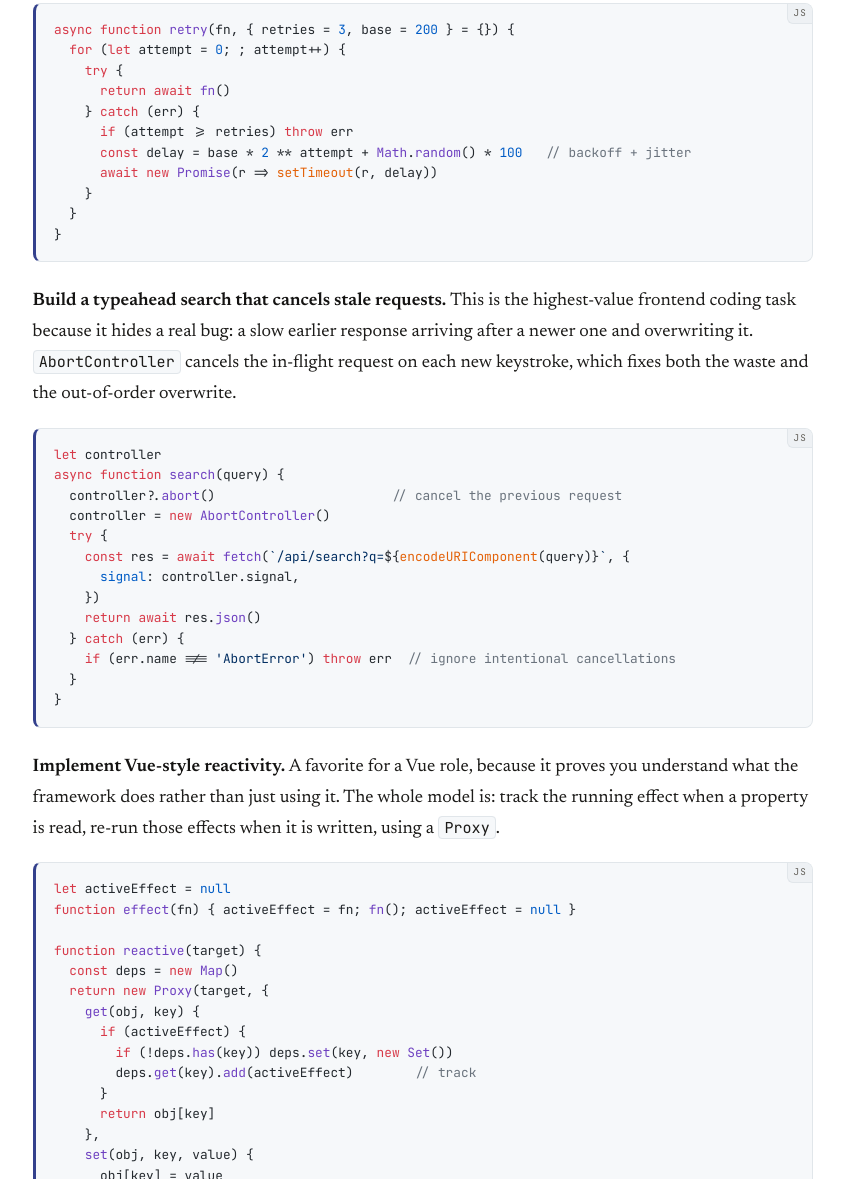
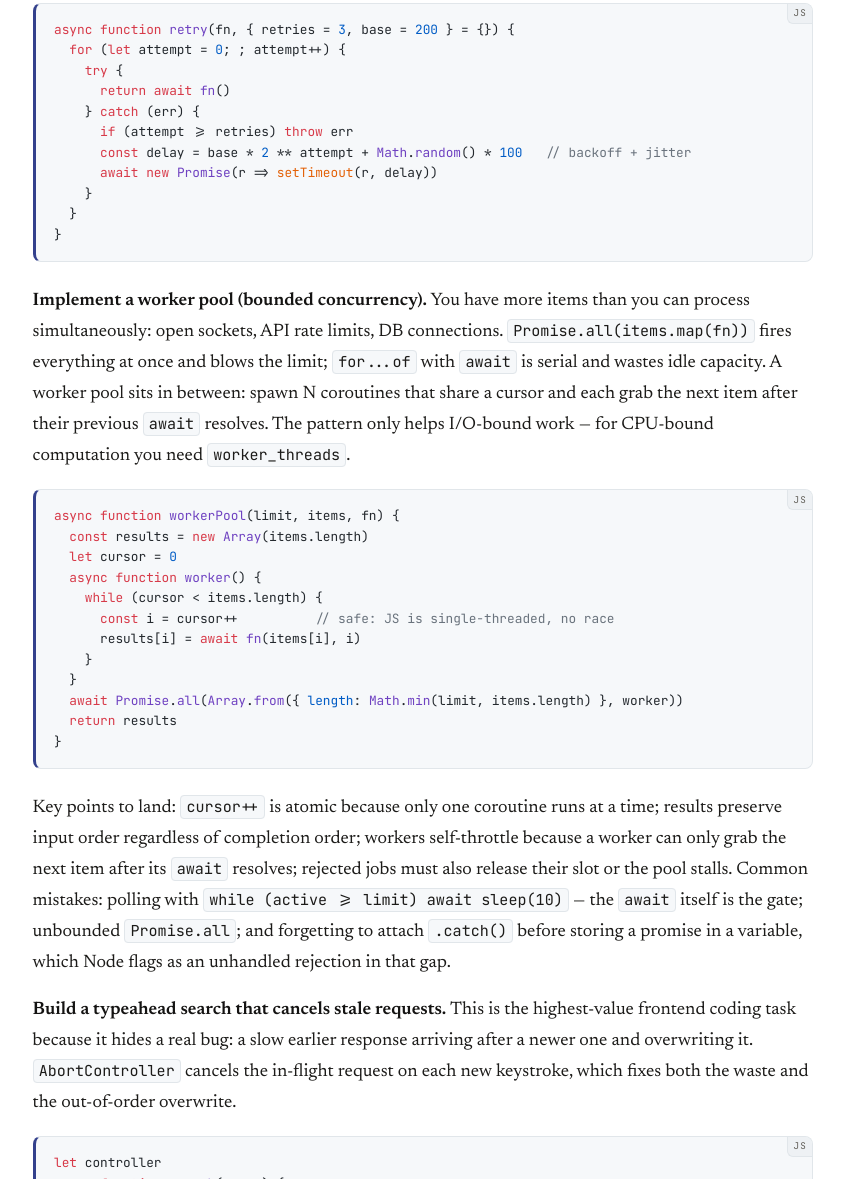
Before and after one commit to Ingvord/bookish-succotash, a website: page frontend/interview-question-bank.html in a window 1280 px wide. Shown: the part 4207-5386 px from the top of the page, without its empty margins (217-1061 px from the left). Drawn offline with Linux system fonts and the light colour scheme.

Commit message:
Add worker pool pattern

```diff
--- a/frontend/interview-question-bank.html
+++ b/frontend/interview-question-bank.html
@@ -428,6 +428,21 @@ td code { font-size: .84em; }
   }
 }
 </code></pre>
+<p><strong>Implement a worker pool (bounded concurrency).</strong> You have more items than you can process simultaneously: open sockets, API rate limits, DB connections. <code>Promise.all(items.map(fn))</code> fires everything at once and blows the limit; <code>for...of</code> with <code>await</code> is serial and wastes idle capacity. A worker pool sits in between: spawn N coroutines that share a cursor and each grab the next item after their previous <code>await</code> resolves. The pattern only helps I/O-bound work — for CPU-bound computation you need <code>worker_threads</code>.</p>
+<pre><code class="hljs" data-lang="js"><span class="hljs-keyword">async</span> <span class="hljs-keyword">function</span> <span class="hljs-title function_">workerPool</span>(<span class="hljs-params">limit, items, fn</span>) {
+  <span class="hljs-keyword">const</span> results = <span class="hljs-keyword">new</span> <span class="hljs-title class_">Array</span>(items.<span class="hljs-property">length</span>)
+  <span class="hljs-keyword">let</span> cursor = <span class="hljs-number">0</span>
+  <span class="hljs-keyword">async</span> <span class="hljs-keyword">function</span> <span class="hljs-title function_">worker</span>(<span class="hljs-params"></span>) {
+    <span class="hljs-keyword">while</span> (cursor &lt; items.<span class="hljs-property">length</span>) {
+      <span class="hljs-keyword">const</span> i = cursor++          <span class="hljs-comment">// safe: JS is single-threaded, no race</span>
+      results[i] = <span class="hljs-keyword">await</span> <span class="hljs-title function_">fn</span>(items[i], i)
+    }
+  }
+  <span class="hljs-keyword">await</span> <span class="hljs-title class_">Promise</span>.<span class="hljs-title function_">all</span>(<span class="hljs-title class_">Array</span>.<span class="hljs-title function_">from</span>({ <span class="hljs-attr">length</span>: <span class="hljs-title class_">Math</span>.<span class="hljs-title function_">min</span>(limit, items.<span class="hljs-property">length</span>) }, worker))
+  <span class="hljs-keyword">return</span> results
+}
+</code></pre>
+<p>Key points to land: <code>cursor++</code> is atomic because only one coroutine runs at a time; results preserve input order regardless of completion order; workers self-throttle because a worker can only grab the next item after its <code>await</code> resolves; rejected jobs must also release their slot or the pool stalls. Common mistakes: polling with <code>while (active &gt;= limit) await sleep(10)</code> — the <code>await</code> itself is the gate; unbounded <code>Promise.all</code>; and forgetting to attach <code>.catch()</code> before storing a promise in a variable, which Node flags as an unhandled rejection in that gap.</p>
 <p><strong>Build a typeahead search that cancels stale requests.</strong> This is the highest-value frontend coding task because it hides a real bug: a slow earlier response arriving after a newer one and overwriting it. <code>AbortController</code> cancels the in-flight request on each new keystroke, which fixes both the waste and the out-of-order overwrite.</p>
 <pre><code class="hljs" data-lang="js"><span class="hljs-keyword">let</span> controller
 <span class="hljs-keyword">async</span> <span class="hljs-keyword">function</span> <span class="hljs-title function_">search</span>(<span class="hljs-params">query</span>) {
```
Also changed, not shown: .claude/frontend-md/interview-question-bank.md.
